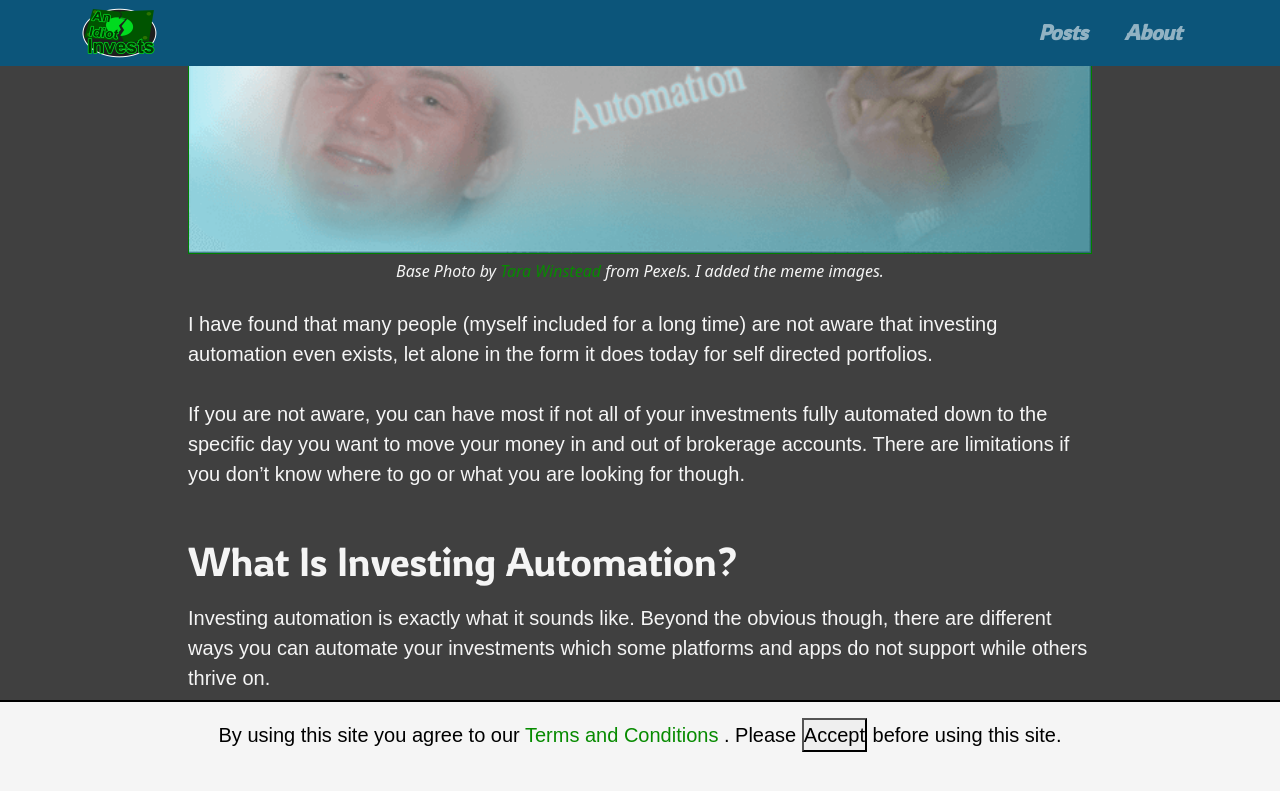
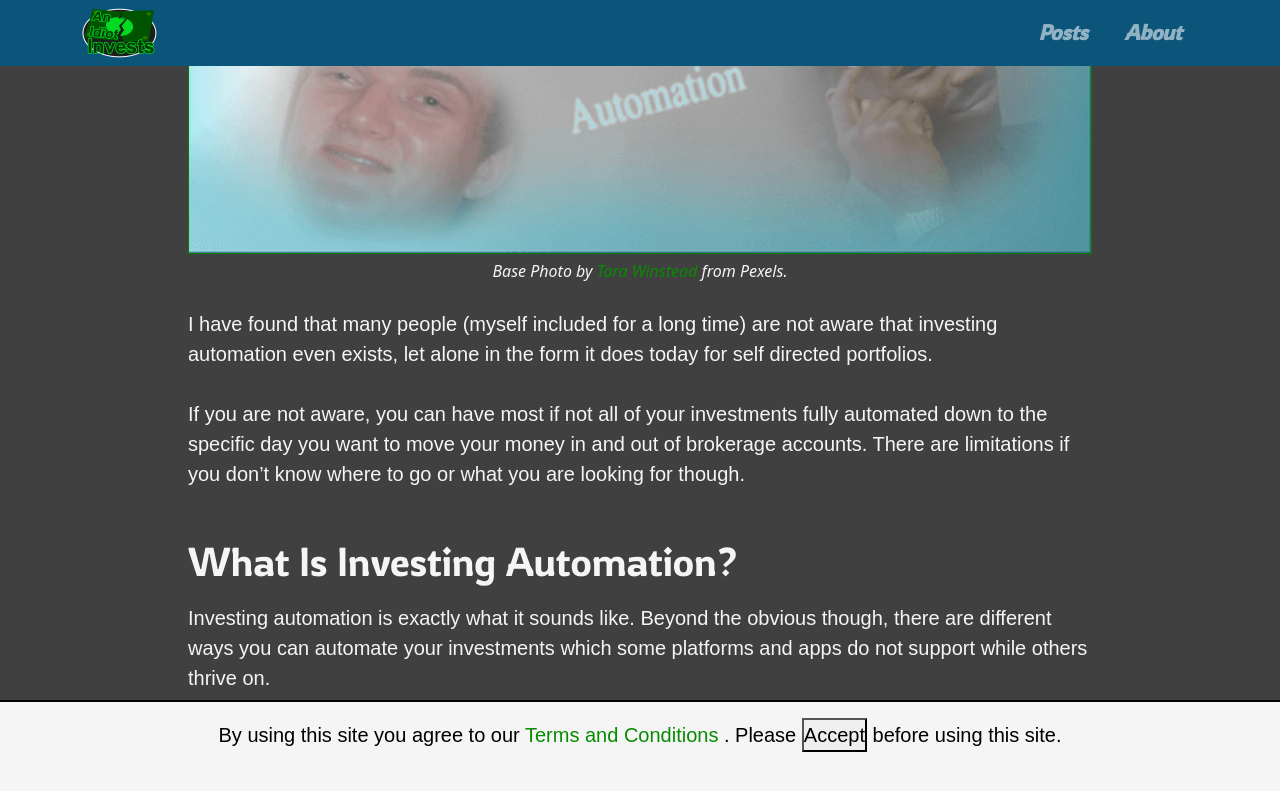
Before and after one commit to AnIdiotInvests/anidiotinvests.github.io, a Jekyll site: the page built from _posts/2022-03-12-investing-automation.md, in a window 1280 px wide and 900 px high, scrolled down 605 px. Shown: the top 791 px of the window. Built offline with Jekyll 4.4.1, drawn with Linux system fonts in a browser that asks for light colours.

Commit message:
latest post edits

```diff
--- a/_posts/2022-03-12-investing-automation.md
+++ b/_posts/2022-03-12-investing-automation.md
@@ -19,7 +19,7 @@ keywords:
 
 {% include image-caption.html
 imageLocation="/assets/img/investing-automation.png"
-caption="Base Photo by <a href='https://www.pexels.com/@tara-winstead'>Tara Winstead</a> from Pexels. I added the meme images." %}
+caption="Base Photo by <a href='https://www.pexels.com/@tara-winstead'>Tara Winstead</a> from Pexels." %}
 
 I have found that many people (myself included for a long time) are not aware that investing automation even exists, let alone in the form it does today for self directed portfolios.
 
```
